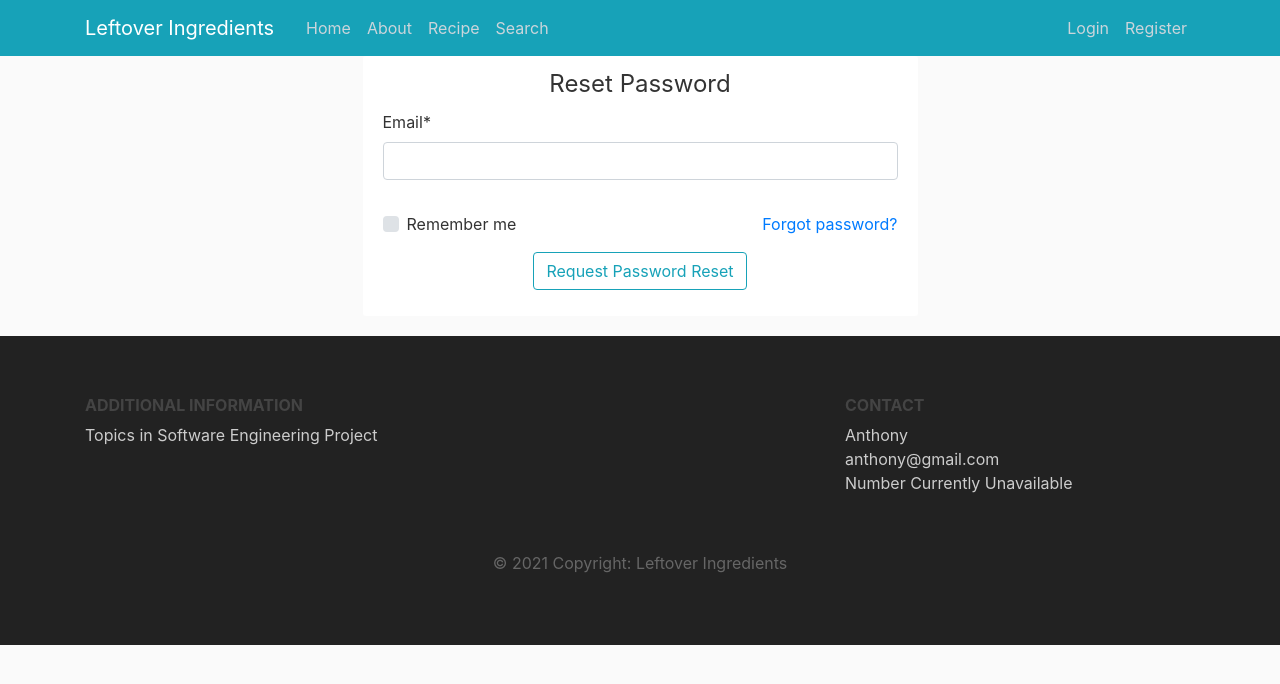
After one commit to CSC-456000-Team/Leftover-Ingredients-, a Django app: page /password-reset/ in a window 1280 px wide. The commit adds this page. Shown: the top 684 px of the page. Run offline with Django 3.2, Linux system fonts and the light colour scheme; some libraries are stand-ins or nearby versions.

Commit message:
Reset password feature frontend/backend structure

```diff
--- a/LeftoverIngredients/urls.py
+++ b/LeftoverIngredients/urls.py
@@ -35,6 +35,32 @@ urlpatterns = [
         auth_views.LogoutView.as_view(template_name="users/logout.html"),
         name="logout",
     ),
+    path(
+        "password-reset/",
+        auth_views.PasswordResetView.as_view(template_name="users/password_reset.html"),
+        name="password_reset",
+    ),
+    path(
+        "password-reset/done/",
+        auth_views.PasswordResetDoneView.as_view(
+            template_name="users/password_reset_done.html"
+        ),
+        name="password_reset_done",
+    ),
+    path(
+        "password-reset-confirm/<uidb64>/<token>/",
+        auth_views.PasswordResetConfirmView.as_view(
+            template_name="users/password_reset_confirm.html"
+        ),
+        name="password_reset_confirm",
+    ),
+    path(
+        "password-reset-complete/",
+        auth_views.PasswordResetCompleteView.as_view(
+            template_name="users/password_reset_complete.html"
+        ),
+        name="password_reset_complete",
+    ),
     path("", include("main.urls")),
     path("", include("recipe.urls")),
 ]
--- a/users/templates/users/login.html
+++ b/users/templates/users/login.html
@@ -15,7 +15,7 @@
           </div>
         </div>
         <div class="col-6 text-right">
-          <a href="#" class="forget-link">Forgot password?</a>
+          <a href="{% url 'password_reset' %}" class="forget-link">Forgot password?</a>
         </div>
       </div>
       <div class="form-group text-center">
--- /dev/null
+++ b/users/templates/users/password_reset.html
@@ -0,0 +1,28 @@
+{% extends "main/base.html" %} {% load crispy_forms_tags %} {% block content %}
+<div class="container">
+    <div class="content-section col-lg-6">
+        <form method="POST">
+            {% csrf_token %}
+            <fieldset class="form-group">
+                <legend class="text-center">Reset Password</legend>
+                {{ form|crispy }}
+            </fieldset>
+            <div class="row mb-3">
+                <div class="col-6 d-flex">
+                    <div class="custom-control custom-checkbox">
+                        <input type="checkbox" class="custom-control-input" id="cb1" />
+                        <label class="custom-control-label" for="cb1">Remember me</label>
+                    </div>
+                </div>
+                <div class="col-6 text-right">
+                    <a href="#" class="forget-link">Forgot password?</a>
+                </div>
+            </div>
+            <div class="form-group text-center">
+                <button class="btn btn-outline-info" type="submit">Request Password Reset</button>
+            </div>
+        </form>
+
+    </div>
+</div>
+{% endblock content %} {% block team-members %}{% endblock team-members %}
```
Also changed, not shown: LeftoverIngredients/settings.py (+9 -0 lines), users/templates/users/password_reset_complete.html (added, +8 -0 lines), users/templates/users/password_reset_confrim.html (added, +28 -0 lines), users/templates/users/password_reset_done.html (added, +7 -0 lines).
